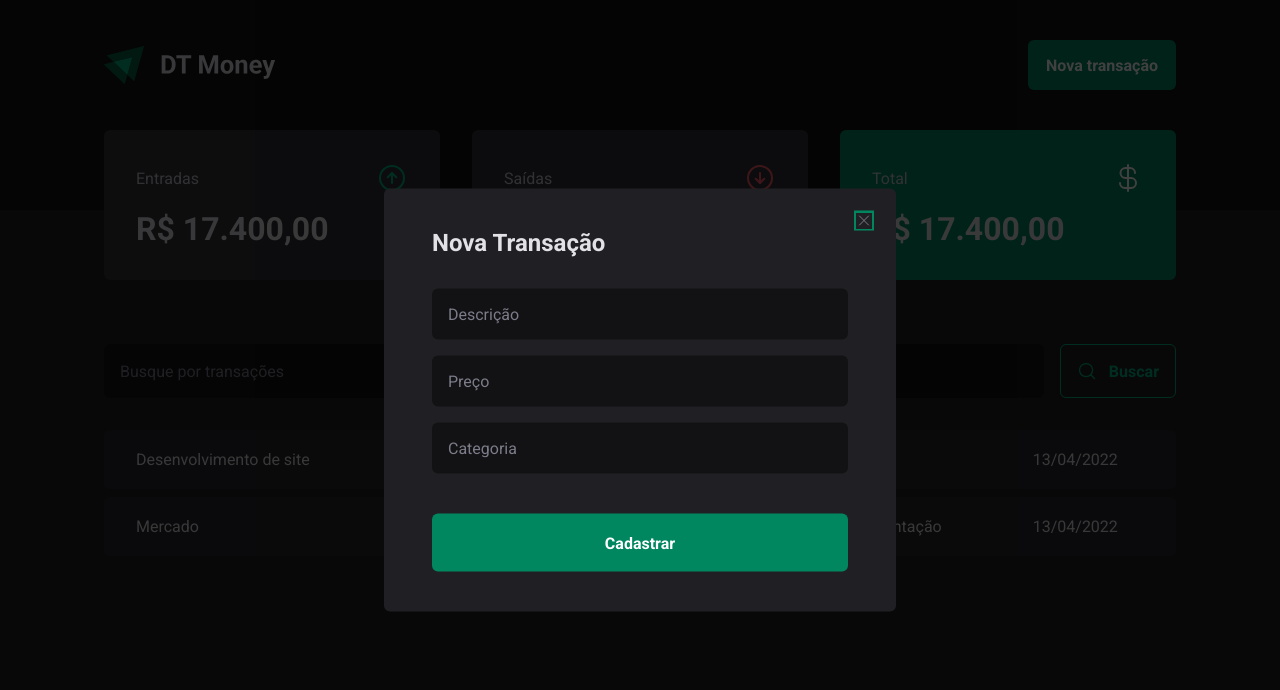
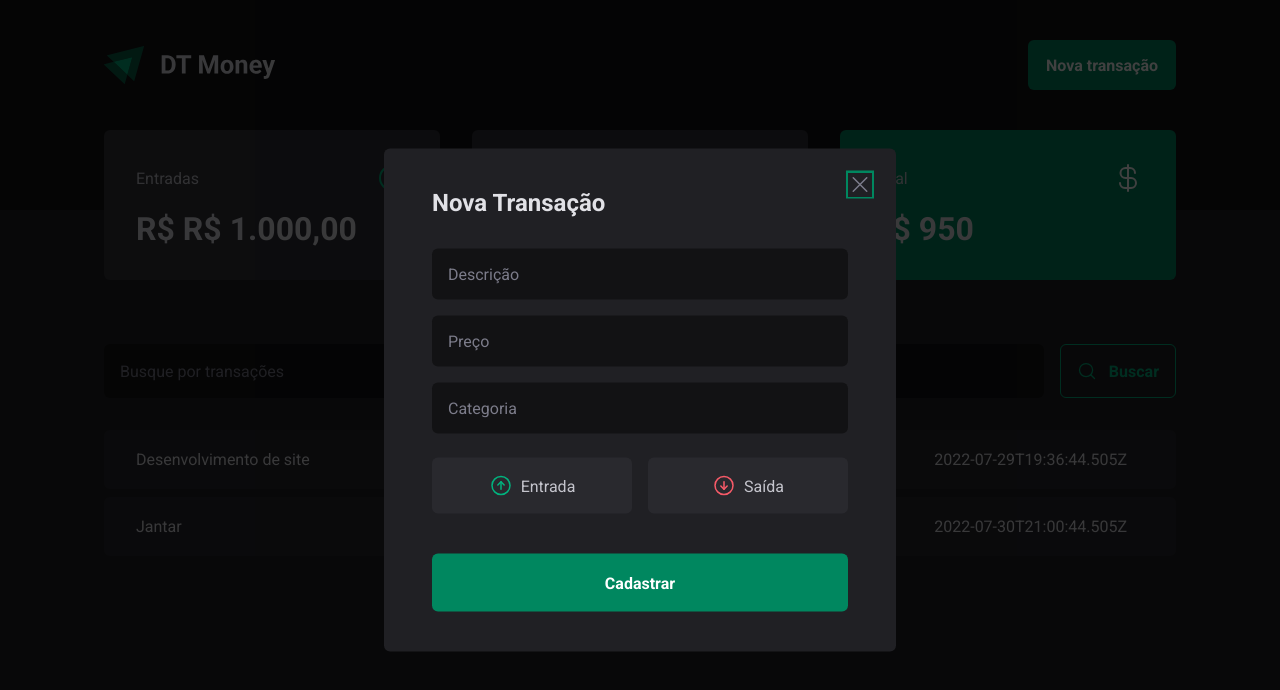
Before and after one commit to GuiSelair/Ignite-dtmoney-v2, a React (Vite) app: page / in a window 1280 px wide. Both pictures are taken after a click on the button "Nova transação". Shown: the top 690 px of the page. Built offline with nearby package versions, Linux system fonts and the light colour scheme; data requests are answered from the project's data file.

Commit message:
Chore: Added transaction context and summary calc

```diff
--- a/package.json
+++ b/package.json
@@ -6,10 +6,12 @@
   "scripts": {
     "dev": "vite",
     "build": "tsc && vite build",
-    "preview": "vite preview"
+    "preview": "vite preview",
+    "server": "json-server server.json -p 3333 -w -d 500"
   },
   "dependencies": {
     "@radix-ui/react-dialog": "^1.0.2",
+    "@radix-ui/react-radio-group": "^1.1.0",
     "phosphor-react": "^1.4.1",
     "react": "^18.2.0",
     "react-dom": "^18.2.0",
@@ -21,6 +23,7 @@
     "@types/react-dom": "^18.0.8",
     "@types/styled-components": "^5.1.26",
     "@vitejs/plugin-react": "^2.2.0",
+    "json-server": "^0.17.1",
     "typescript": "^4.6.4",
     "vite": "^3.2.3"
   }
--- /dev/null
+++ b/server.json
@@ -0,0 +1,20 @@
+{
+    "transactions": [
+        {
+            "id": 1,
+            "description": "Desenvolvimento de site",
+            "type": "income",
+            "category": "Venda",
+            "price": 1000,
+            "createdAt": "2022-07-29T19:36:44.505Z"
+        },
+        {
+            "id": 2,
+            "description": "Jantar",
+            "type": "outcome",
+            "category": "Alimentação",
+            "price": 50,
+            "createdAt": "2022-07-30T21:00:44.505Z"
+        }
+    ]
+}
--- a/src/App.tsx
+++ b/src/App.tsx
@@ -1,15 +1,18 @@
 import { ThemeProvider } from 'styled-components';
+import { TransactionsProvider } from './contexts/TransactionContext';
 import Transactions from './pages/Transactions';
 
 import { GlobalStyle } from './styles/global';
 import { defaultTheme } from './styles/themes/default';
 
+
 export const App = () => {
   return (
     <ThemeProvider theme={defaultTheme}>
       <GlobalStyle/>
-
-      <Transactions/>
+      <TransactionsProvider>
+        <Transactions/>
+      </TransactionsProvider>
     </ThemeProvider>
   )
 }
--- a/src/components/NewTransactionModal/index.tsx
+++ b/src/components/NewTransactionModal/index.tsx
@@ -1,7 +1,7 @@
 import * as Dialog from '@radix-ui/react-dialog';
-import { X } from 'phosphor-react';
+import { ArrowCircleDown, ArrowCircleUp, X } from 'phosphor-react';
 
-import { Content, Overlay, Form, CloseButton } from './styles';
+import { Content, Overlay, Form, CloseButton, TransactionType, TransactionTypeButton } from './styles';
 
 export default function NewTransactionModal() {
   return (
@@ -10,7 +10,7 @@ export default function NewTransactionModal() {
         <Content>
             <Dialog.Close asChild>
               <CloseButton>
-                <X />
+                <X size={24}/>
               </CloseButton>
             </Dialog.Close>
             <Dialog.Title>Nova Transação</Dialog.Title>
@@ -20,6 +20,18 @@ export default function NewTransactionModal() {
                 <input type="number" name="price" id="price" placeholder='Preço' />
                 <input type="text" name="category" id="category" placeholder='Categoria' />
 
+                <TransactionType>
+                  <TransactionTypeButton value='income' variant='income'>
+                    <ArrowCircleUp size={24}/>
+                    Entrada
+                  </TransactionTypeButton>
+
+                  <TransactionTypeButton value='outcome' variant='outcome'>
+                    <ArrowCircleDown size={24}/>
+                    Saída
+                  </TransactionTypeButton>
+                </TransactionType>
+
                 <button type="submit">Cadastrar</button>
             </Form>
 
--- a/src/components/NewTransactionModal/styles.ts
+++ b/src/components/NewTransactionModal/styles.ts
@@ -1,4 +1,5 @@
 import * as Dialog from "@radix-ui/react-dialog";
+import * as RadioGroup from "@radix-ui/react-radio-group";
 import styled from "styled-components";
 
 export const Overlay = styled(Dialog.Overlay)`
@@ -66,3 +67,45 @@ export const CloseButton = styled.button`
     color: ${props => props.theme['gray-500']};
     line-height: 0;
 `
+
+export const TransactionType = styled(RadioGroup.Root)`
+    display: grid;
+    grid-template-columns: repeat(2, 1fr);
+    gap: 1rem;
+    margin-top: 0.5rem;
+`
+
+
+interface TransactionTypeButtonProps {
+    variant: 'income' | 'outcome'
+}
+
+export const TransactionTypeButton = styled(RadioGroup.Item)<TransactionTypeButtonProps>`
+    background: ${props => props.theme['gray-700']};
+    padding: 1rem;
+    display: flex;
+    align-items: center;
+    justify-content: center;
+    gap: 0.5rem;
+    border-radius: 6px;
+    cursor: pointer;
+    border: 0;
+    color: ${props => props.theme['gray-300']};
+
+    svg {
+        color: ${props => props.variant === 'income' ? props.theme['green-300'] : props.theme['red-300']}
+    }
+
+    &[data-state='checked'] {
+        color: ${props => props.theme.white};
+        background: ${props => props.variant === 'income' ? props.theme['green-500'] : props.theme['red-500']};
+
+        svg {
+            color: ${props => props.theme.white};
+        }
+    }
+
+    &[data-state='unchecked']:hover {
+        background: ${props => props.theme['gray-600']};
+    }
+`
--- a/src/components/Summary/index.tsx
+++ b/src/components/Summary/index.tsx
@@ -1,8 +1,29 @@
 import { ArrowCircleDown, ArrowCircleUp, CurrencyDollar } from 'phosphor-react';
+import { useContext } from 'react';
+import { TransactionContext } from '../../contexts/TransactionContext';
+import { formatPrice } from '../../helpers/formatPrice';
 
 import { Container, SummaryCard } from "./styles";
 
 export default function Summary() {
+  const { transactions } = useContext(TransactionContext)
+
+  const summary = transactions.reduce((acc, transaction) => {
+    if (transaction.type === 'income'){
+      acc.income += transaction.price;
+      acc.total += transaction.price
+    } else {
+      acc.outcome += transaction.price
+      acc.total -= transaction.price
+    }
+
+    return acc;
+  }, {
+    income: 0,
+    outcome: 0,
+    total: 0
+  })
+
   return (
     <Container>
       <SummaryCard>
@@ -10,21 +31,21 @@ export default function Summary() {
           <span>Entradas</span>
           <ArrowCircleUp size={32} color="#00b37e" />
         </header>
-        <strong>R$ 17.400,00</strong>
+        <strong>R$ {formatPrice(summary.income)}</strong>
       </SummaryCard>
       <SummaryCard>
         <header>
           <span>Saídas</span>
           <ArrowCircleDown size={32} color="#f75a68" />
         </header>
-        <strong>R$ 17.400,00</strong>
+        <strong>R$ {summary.outcome}</strong>
       </SummaryCard>
       <SummaryCard variant='green'>
         <header>
           <span>Total</span>
           <CurrencyDollar size={32} color="#ffffff" />
         </header>
-        <strong>R$ 17.400,00</strong>
+        <strong>R$ {summary.total}</strong>
       </SummaryCard>
     </Container>
   )
--- /dev/null
+++ b/src/contexts/TransactionContext.tsx
@@ -0,0 +1,37 @@
+import { createContext, useEffect, useState } from 'react';
+
+interface TransactionProps {
+  id: number;
+  description: string;
+  type: 'income' | 'outcome';
+  price: number;
+  createdAt: string;
+}
+
+interface TransactionsContextProps {
+  transactions: TransactionProps[]
+}
+
+type TransactionsProviderProp = {
+  children: React.ReactNode;
+}
+
+export const TransactionContext = createContext({} as TransactionsContextProps);
+
+export const TransactionsProvider = ({ children }: TransactionsProviderProp) => {
+  const [transactions, setTransactions] = useState<TransactionProps[]>([]);
+
+  useEffect(() => {
+    fetch('http://localhost:3333/transactions')
+    .then((response) => response.json())
+    .then((responseData) => {
+      setTransactions(responseData)
+    })
+  }, [])
+
+  return (
+    <TransactionContext.Provider value={{ transactions }}>
+      {children}
+    </TransactionContext.Provider>
+  )
+}
--- /dev/null
+++ b/src/helpers/formatPrice.ts
@@ -0,0 +1,6 @@
+export function formatPrice(price: number): string {
+  return new Intl.NumberFormat('pt-BR', {
+    currency: 'BRL',
+    style: 'currency'
+  }).format(price);
+}
--- a/src/pages/Transactions/index.tsx
+++ b/src/pages/Transactions/index.tsx
@@ -1,10 +1,15 @@
 
+import { useContext } from 'react';
 import Header from '../../components/Header';
 import Summary from '../../components/Summary';
+import { TransactionContext } from '../../contexts/TransactionContext';
 import SearchForm from './components/SearchForm';
+
 import { PriceHightlight, TransactionContainer, TransactionTable } from './styles';
 
 export default function Transactions() {
+  const { transactions } = useContext(TransactionContext)
+
   return (
     <div>
       <Header />
@@ -15,22 +20,16 @@ export default function Transactions() {
 
         <TransactionTable>
           <tbody>
-            <tr>
-              <td width='50%'>Desenvolvimento de site</td>
-              <td>
-                <PriceHightlight variant='income'>R$12.000,00</PriceHightlight>
-              </td>
-              <td>Venda</td>
-              <td>13/04/2022</td>
-            </tr>
-            <tr>
-              <td width='50%'>Mercado</td>
-              <td>
-                <PriceHightlight variant='outcome'>- R$150,00</PriceHightlight>
-              </td>
-              <td>Alimentação</td>
-              <td>13/04/2022</td>
-            </tr>
+            {transactions?.map((transaction) => (
+              <tr key={transaction.id}>
+                <td width='50%'>{transaction.description}</td>
+                <td>
+                  <PriceHightlight variant={transaction.type}>R${transaction.price}</PriceHightlight>
+                </td>
+                <td>{transaction.type}</td>
+                <td>{transaction.createdAt}</td>
+              </tr>
+            ))}
           </tbody>
         </TransactionTable>
       </TransactionContainer>
```
Also changed, not shown: 1 other file (tests, documents, lock files or other folders).
